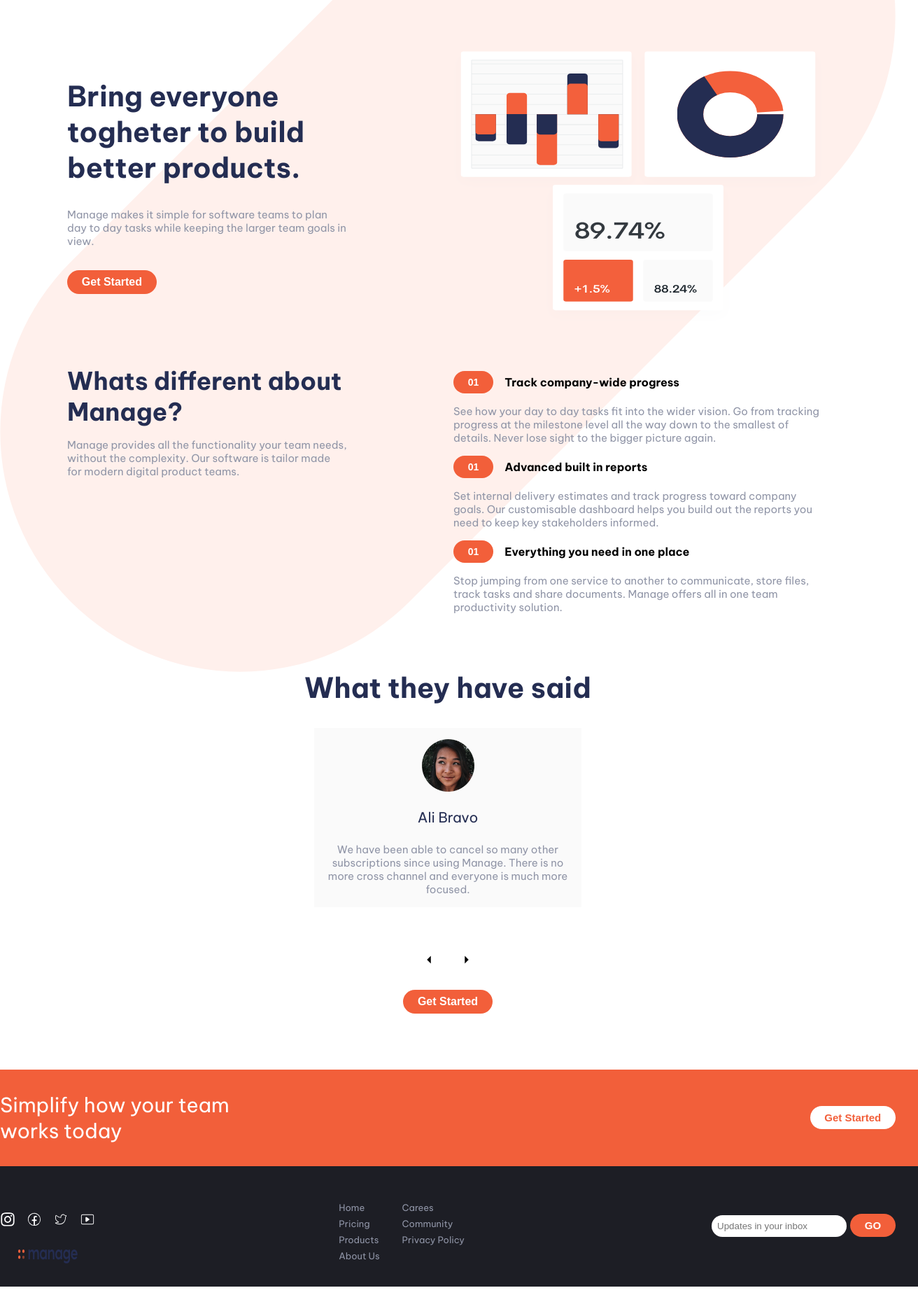
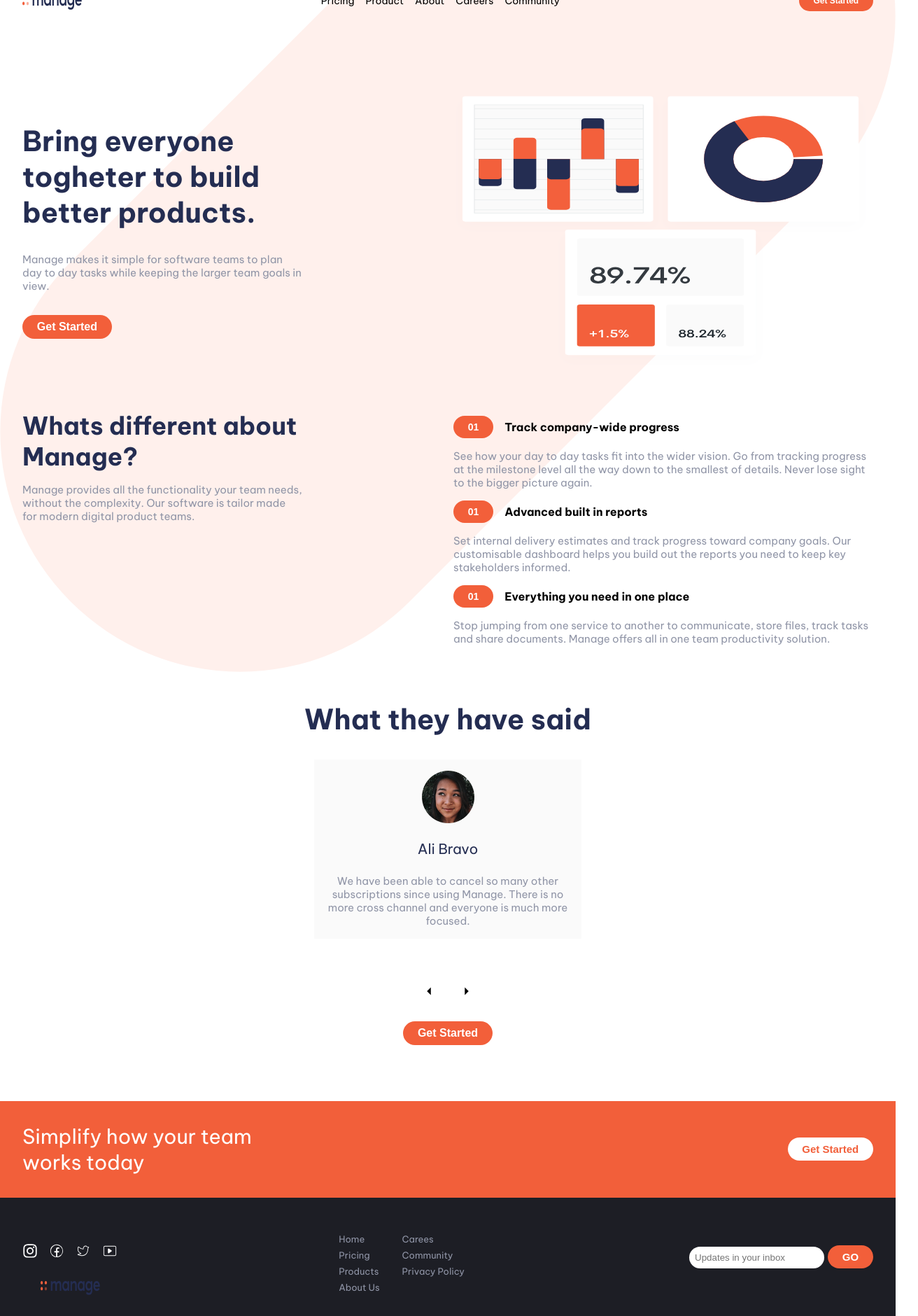
Before and after one commit to devemit/next14-landing-page-manage, a Next.js app: page / in a window 1280 px wide. Shown: the part 80-1960 px from the top of the page at 70% size, 1312 px wide, since content can reach past the window. Before the commit the page ends 1918 px from the top, so only its background shows below. Built offline with nearby package versions, Linux system fonts and the light colour scheme.

Commit message:
layout padding fix

```diff
--- a/app/page.tsx
+++ b/app/page.tsx
@@ -1,4 +1,3 @@
-import styles from './styles/home.module.css';
 import Hero from '@/components/hero/hero';
 import About from '@/components/about/about';
 import Experiences from '@/components/experiences/experiences';
--- a/app/styles/globals.css
+++ b/app/styles/globals.css
@@ -32,7 +32,6 @@ body,
   margin: 0 auto;
   width: 100%;
   height: 100%;
-  padding: 2rem;
   background-position: center;
   background-repeat: no-repeat;
   background-size: cover;
@@ -40,13 +39,13 @@ body,
 }
 @media (min-width: 450px) {
   .container {
-    padding: 2rem 3rem;
+    padding: 2rem 0rem;
     background-image: url('../../public/bg-tablet-pattern.svg');
   }
 }
 @media (min-width: 689px) {
   .container {
-    padding: 2rem 6rem;
+    padding: 2rem 0rem;
     background-image: url('../../public/bg-tablet-pattern.svg');
   }
 }
--- a/components/about/about.module.css
+++ b/components/about/about.module.css
@@ -1,6 +1,7 @@
 .about {
   display: flex;
   flex-direction: column;
+  padding: 0rem 2rem;
   align-items: cneter;
   width: 100%;
   margin-top: 2.5rem;
--- a/components/experiences/experiences.module.css
+++ b/components/experiences/experiences.module.css
@@ -1,4 +1,5 @@
 .main {
+  padding: 0rem 2rem;
   margin-top: 5rem;
   display: flex;
   flex-direction: column;
--- a/components/footer/footer.module.css
+++ b/components/footer/footer.module.css
@@ -1,8 +1,7 @@
 .footer {
   background-color: var(--secondary-darkblue);
-  margin-left: -2rem;
-  margin-right: -2rem;
   padding: 2rem;
+  width: full;
   display: flex;
   flex-direction: column;
   align-items: center;
@@ -42,15 +41,9 @@
   color: white;
 }
 @media (min-width: 449px) {
-  .footer {
-    margin-left: -3rem;
-    margin-right: -3rem;
-  }
 }
 @media (min-width: 689px) {
   .footer {
-    margin-left: -8rem;
-    margin-right: -8rem;
     flex-direction: row-reverse;
     justify-content: space-between;
   }
--- a/components/hero/herosec.module.css
+++ b/components/hero/herosec.module.css
@@ -1,4 +1,5 @@
 .hero {
+  padding: 0rem 2rem;
   display: flex;
   flex-direction: column;
   align-items: center;
--- a/components/navbar/navbar.module.css
+++ b/components/navbar/navbar.module.css
@@ -1,4 +1,5 @@
 .main {
+  padding: 2rem;
   display: flex;
   align-items: center;
   justify-content: space-between;
--- a/components/subfooter/mini-footer.module.css
+++ b/components/subfooter/mini-footer.module.css
@@ -6,26 +6,17 @@
   padding: 2rem;
   align-items: center;
   gap: 2rem;
-  margin-left: -2rem;
-  margin-right: -2rem;
 }
 .title {
   color: white;
   text-align: center;
   font-size: 2rem;
 }
-@media (min-width: 449px) {
-  .wrapper {
-    margin-left: -3rem;
-    margin-right: -3rem;
-  }
-}
+
 @media (min-width: 689px) {
   .wrapper {
     justify-content: space-between;
     flex-direction: row;
-    margin-left: -8rem;
-    margin-right: -8rem;
   }
   .title {
     text-align: left;
```
